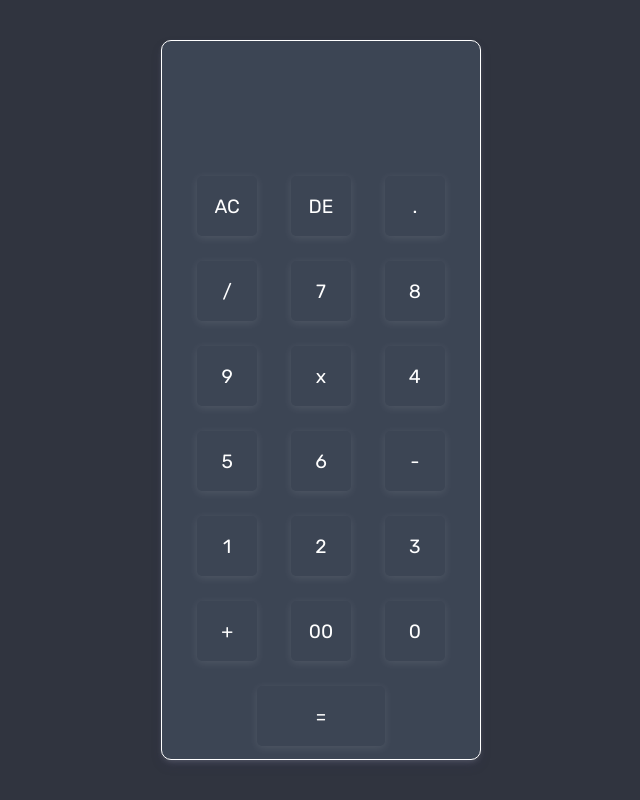
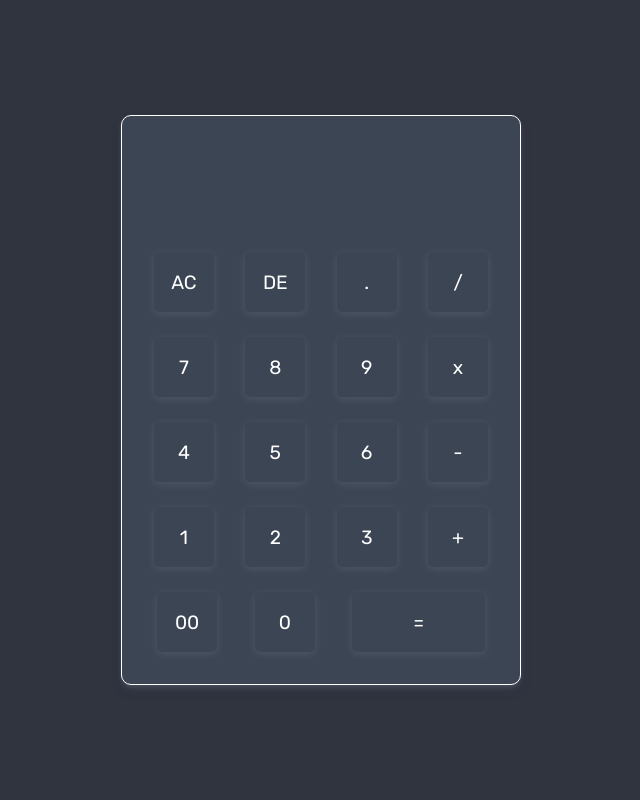
Before and after one commit to nivindulakshitha/JS-Calculator, a plain HTML site: page index.html in a window 1280 px wide. Shown: the whole page, without its empty margins (319-959 px from the left). Drawn offline with Linux system fonts and the light colour scheme.

Commit message:
UI misbehaviour fixed

```diff
--- a/index.css
+++ b/index.css
@@ -1,4 +1,4 @@
-@import url('https://fonts.googleapis.com/css2?family=Rubik&display=swap');
+@import url("https://fonts.googleapis.com/css2?family=Rubik&display=swap");
 
 :root {
 	--bg-color: #3c4554;
@@ -6,16 +6,17 @@
 }
 
 * {
-    font-family: 'Rubik', sans-serif;
+	font-family: "Rubik", sans-serif;
 	user-select: none;
 }
 
-html, body {
+html,
+body {
 	margin: 0;
 	padding: 0;
 	box-sizing: border-box;
 	height: 100% !important;
-    font-family: 'Rubik', sans-serif;
+	font-family: "Rubik", sans-serif;
 	color: var(--fg-color);
 }
 
@@ -23,15 +24,16 @@ body {
 	display: flex;
 	justify-content: center;
 	align-items: center;
-    background-color: #30343F;
+	background-color: #30343f;
 }
 
 main {
-    width: 25%;
-    height: 90%;
+	width: 400px;
+	height: 570px;
 	background-color: var(--bg-color);
 	border-radius: 10px;
-    box-shadow: rgba(50, 50, 93, 0.25) 0px 6px 12px -2px, rgba(255, 255, 255, 0.3) 0px 3px 7px -3px;
+	box-shadow: rgba(50, 50, 93, 0.25) 0px 6px 12px -2px,
+		rgba(255, 255, 255, 0.3) 0px 3px 7px -3px;
 	box-sizing: border-box;
 	padding: 10px;
 	border: 1px solid var(--fg-color);
@@ -40,9 +42,8 @@ main {
 #text-area {
 	appearance: none;
 	max-width: 100%;
-    height: 100px;
 	box-sizing: border-box;
-    padding: 5px;
+	padding: 20px 5px;
 	border: none;
 	outline: none;
 	font-size: 48px;
--- a/index.html
+++ b/index.html
@@ -1,5 +1,6 @@
 <!DOCTYPE html>
 <html lang="en">
+
 <head>
     <meta charset="UTF-8">
     <meta name="viewport" content="width=device-width, initial-scale=1.0">
@@ -7,9 +8,10 @@
     <link rel="stylesheet" href="index.css">
     <script src="index.js" defer></script>
 </head>
+
 <body>
     <main>
-        <input type="text" id="text-area">
+        <textarea type="text" id="text-area" rows="1" wrap="off"></textarea>
         <section id="button-area">
             <div role="button" onclick="handleButtonClick(this)" value="clear">AC</div>
             <div role="button" onclick="handleButtonClick(this)" value="delete">DE</div>
@@ -33,4 +35,5 @@
         </section>
     </main>
 </body>
+
 </html>
```
Lines whose indentation alone changed are shown as unchanged.
